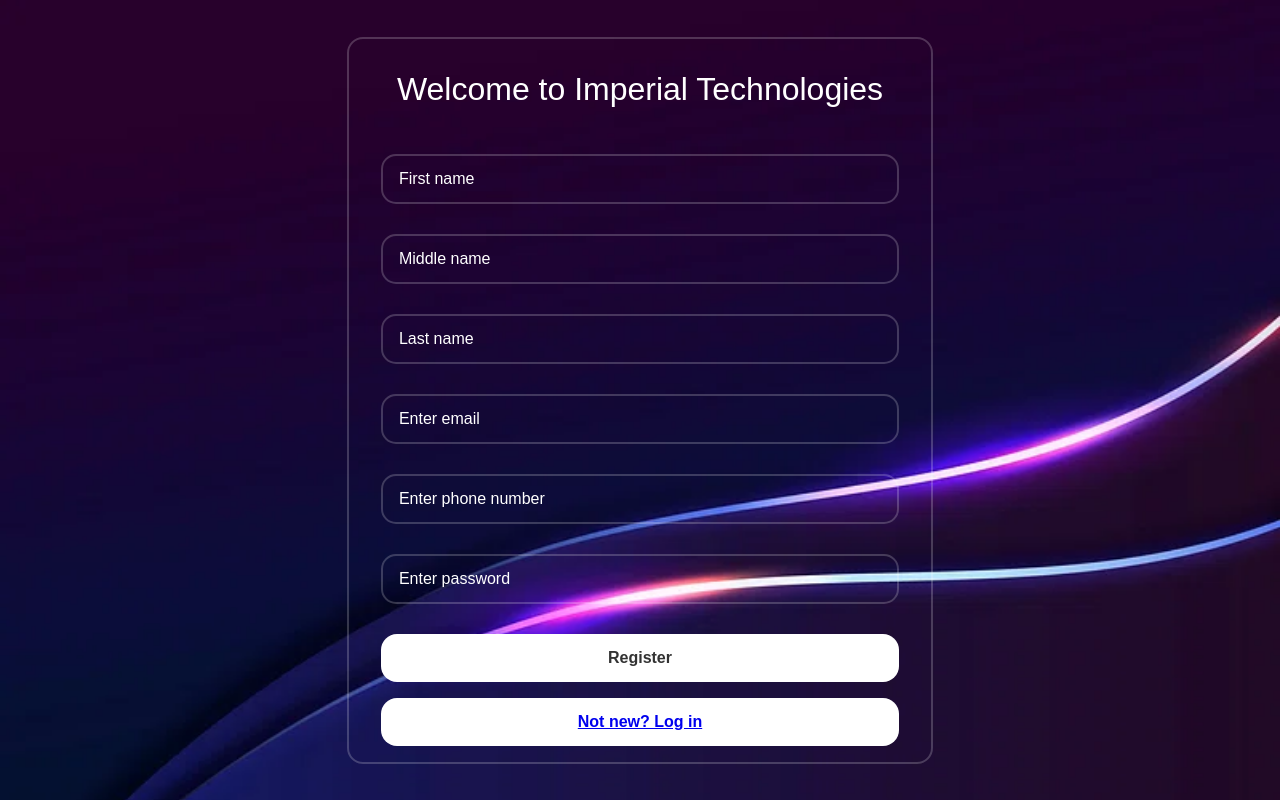
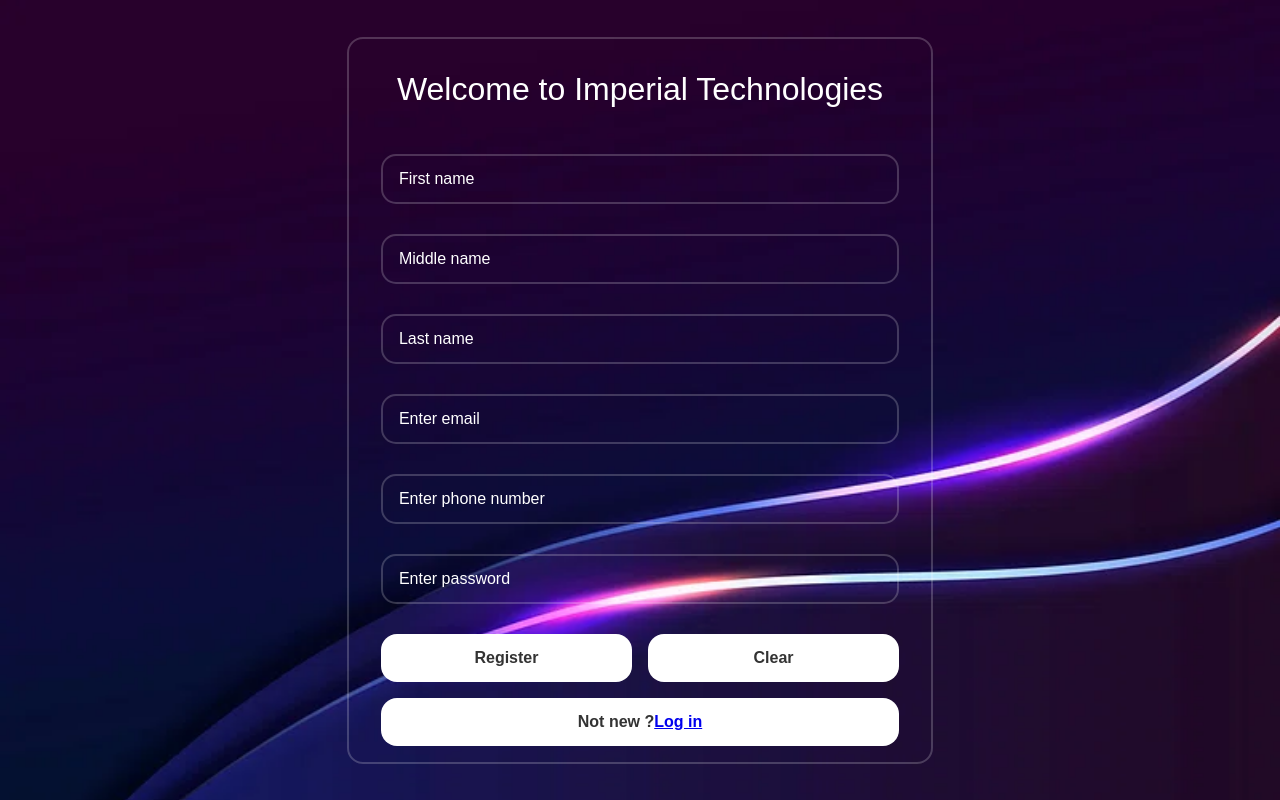
Before and after one commit to mhonatendai/nexus-fe, a React (Create React App) app: page /register in a window 1280 px wide. Built offline with nearby package versions, Linux system fonts and the light colour scheme.

Commit message:
Refactor and clear functionality init.

```diff
--- a/src/pages/register/Register.css
+++ b/src/pages/register/RegisterForm.css
@@ -64,3 +64,8 @@
 .login-grid{
     padding-top: 1rem;
 }
+
+.side-by-side-container {
+    display: flex;
+    gap: 1rem;
+}
--- a/src/pages/register/RegisterForm.jsx
+++ b/src/pages/register/RegisterForm.jsx
@@ -1,6 +1,6 @@
 import React, { useState } from 'react';
 import axios from 'axios';
-import './Register.css';
+import './RegisterForm.css';
 import { Link } from 'react-router-dom';
 import RegistrationSuccess from './RegistrationSuccess';
 
@@ -15,13 +15,12 @@
     const [isRegistered, setIsRegistered] = useState(false);
     const [successMessage, setSuccessMessage] = useState('');
     const [response, setResponse] = useState(null);
-
     const [error, setError] = useState('');
 
     const handleSubmit = async (event) => {
         event.preventDefault();
 
-        const registerDTO = { firstName, lastName,emailAddress, phoneNumber, middleName, password };
+        const registerDTO = { firstName, lastName, emailAddress, phoneNumber, middleName, password };
 
         try {
             const responseData = await axios.post('http://localhost:8097/nexus-core/api/employee/register', registerDTO);
@@ -101,14 +100,17 @@
                             required
                         />
                     </div>
-                <div className="d-grid">
+                    <div className="side-by-side-container">
                         <button type="submit" className="btn btn-primary">
                             Register
+                        </button>
+                        <button type="button" className="btn btn-secondary">
+                            Clear
                         </button>
                     </div>
                     <div className="login-grid">
                         <button className="btn btn-primary">
-                        <Link to="/login">Not new? Log in</Link>
+                            <p>Not new ?<Link to="/login">Log in</Link></p>
                         </button>
                     </div>
                 </form>
```
Lines whose indentation alone changed are shown as unchanged.
